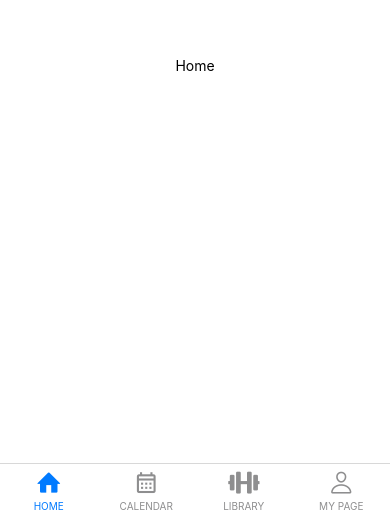
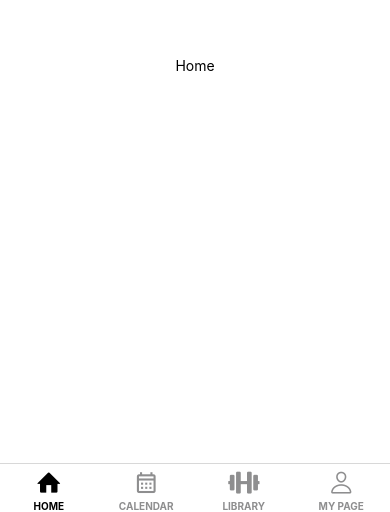
Before and after one commit to jhchoi1182/Bunnit, a React Native app: screen / in a window 390 px wide. Shown: the part 332-844 px from the top of the page. Built offline with nearby package versions, Linux system fonts and the light colour scheme.

Commit message:
Level 1 ::lipstick:푸터 아이콘, 라벨 색상 변경

```diff
--- a/src/Share/Navigation.jsx
+++ b/src/Share/Navigation.jsx
@@ -14,7 +14,9 @@ const Tab = createBottomTabNavigator();
 const Navigation = () => {
   return (
     <NavigationContainer>
-      <Tab.Navigator initialRouteName="HOME" screenOptions={{ headerShown: false }}>
+      <Tab.Navigator
+        screenOptions={{ headerShown: false, tabBarLabelStyle: { fontWeight: 700 }, tabBarActiveTintColor: "black" }}
+      >
         <Tab.Screen
           name="HOME"
           component={Home}
@@ -42,7 +44,9 @@ const Navigation = () => {
           name="MY PAGE"
           component={MyPage}
           options={{
-            tabBarIcon: ({ size, color }) => <Ionicons name="person-outline" size={size} color={color} />,
+            tabBarIcon: ({ focused, size, color }) => (
+              <Ionicons name={focused ? "person" : "person-outline"} size={size} color={color} />
+            ),
           }}
         />
       </Tab.Navigator>
```
